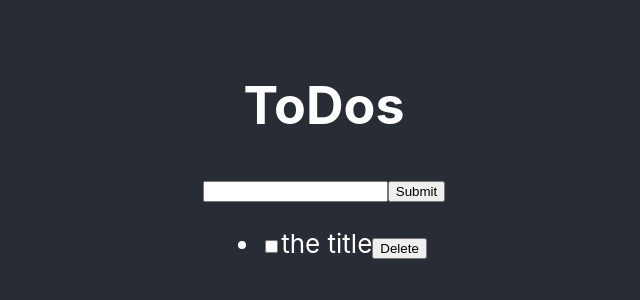
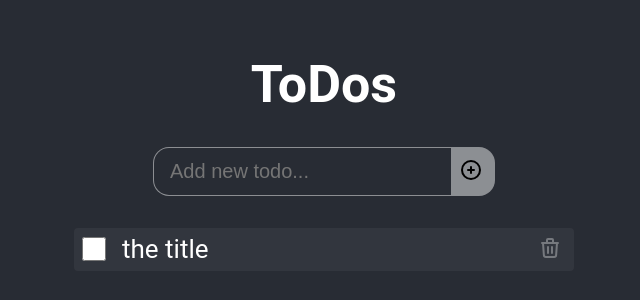
Before and after one commit to ahangarha/MV-React-ToDo, a React (Create React App) app: page / in a window 1280 px wide. Shown: the part 238-538 px from the top of the page, without its empty margins (316-956 px from the left). Built offline with nearby package versions, Linux system fonts and the light colour scheme.

Commit message:
improve style

```diff
--- a/src/App.css
+++ b/src/App.css
@@ -5,12 +5,6 @@
 .App-logo {
   height: 40vmin;
   pointer-events: none;
-}
-
-@media (prefers-reduced-motion: no-preference) {
-  .App-logo {
-    animation: App-logo-spin infinite 20s linear;
-  }
 }
 
 .App-header {
@@ -24,15 +18,95 @@
   color: white;
 }
 
-.App-link {
-  color: #61dafb;
+form {
+  display: flex;
+  margin-block: 2rem;
 }
 
-@keyframes App-logo-spin {
-  from {
-    transform: rotate(0deg);
-  }
-  to {
-    transform: rotate(360deg);
-  }
+form input {
+  border: 1px solid #fff7;
+  font-size: 1.25rem;
 }
+
+form input[type="text"] {
+  padding: 0.75rem 1rem;
+  border-top-left-radius: 1rem;
+  border-bottom-left-radius: 1rem;
+  border-right: none;
+  background-color: transparent;
+  color: white;
+}
+
+form button[type="submit"] {
+  border-top-right-radius: 1rem;
+  border-bottom-right-radius: 1rem;
+  border: none;
+  padding-right: 0.75rem;
+  background-color: #fff7;
+}
+
+form button[type="submit"]:hover {
+  background-color: #ca5;
+}
+
+#todoList {
+  display: flex;
+  flex-direction: column;
+  gap: 0.5rem;
+  list-style: none;
+  width: 100%;
+  max-width: 500px;
+}
+
+.todoItem {
+  display: flex;
+  justify-content: space-between;
+  align-items: center;
+  gap: 0.5rem;
+  background-color: #ffffff0c;
+  border-radius: 0.25rem;
+}
+.todoItem input[type="checkbox"] {
+  margin: 0.5rem;
+  width: 1.5rem;
+  height: 1.5rem;
+}
+
+.todoItem .todoTitle {
+  flex-grow: 1;
+  text-align: left;
+  opacity: 1;
+}
+
+.todoItem .todoTitle.done {
+  opacity: 33%;
+  text-decoration: line-through;
+}
+
+.todoItem .deleteButton {
+  background-color: transparent;
+  color: #fff5;
+  padding: 0.5rem 0.75rem;
+}
+
+.todoItem .deleteButton:hover {
+  background-color: #fff3;
+  color: #fff;
+}
+
+.w-6 {
+  width: 1.5rem;
+}
+
+.h-6 {
+  height: 1.5rem;
+}
+
+button {
+  cursor: pointer;
+  border: none;
+}
+
+.btn {
+  padding: 0.5rem;
+}
--- a/src/App.js
+++ b/src/App.js
@@ -41,9 +41,7 @@ function App() {
       <header className="App-header">
         <h1>ToDos</h1>
         <TodoInput addNewTodo={addNewTodo} />
-        <ul>
-          <TodoItems todos={todos} toggleCompletion={toggleCompletion} deleteTodo={deleteTodo} />
-        </ul>
+        <TodoItems todos={todos} toggleCompletion={toggleCompletion} deleteTodo={deleteTodo} />
       </header>
     </div>
   );
--- a/src/components/TodoInput.js
+++ b/src/components/TodoInput.js
@@ -14,8 +14,10 @@ export default function TodoInput({ addNewTodo }) {
 
   return (
     <form onSubmit={onSubmit}>
-      <input type="text" value={title} onChange={onChange}></input>
-      <input type="submit"></input>
+      <input type="text" value={title} onChange={onChange} placeholder="Add new todo..."></input>
+      <button type="submit" className='btn'>
+        <svg class="w-6 h-6" fill="none" stroke="currentColor" viewBox="0 0 24 24" xmlns="http://www.w3.org/2000/svg"><path stroke-linecap="round" stroke-linejoin="round" stroke-width="2" d="M12 9v3m0 0v3m0-3h3m-3 0H9m12 0a9 9 0 11-18 0 9 9 0 0118 0z"></path></svg>
+      </button>
     </form>
   )
 }
--- a/src/components/TodoItem.js
+++ b/src/components/TodoItem.js
@@ -3,13 +3,11 @@ import PropTypes from 'prop-types'
 
 function TodoItem({todo, toggleCompletion, deleteTodo}) {
   return (
-    <li>
-      <label>
-        <input type="checkbox" checked={todo.completed} onChange={() => toggleCompletion(todo.index)} />
-        {todo.title}
-      </label>
-      <button type="button" className='btn' onClick={()=>deleteTodo(todo.index)}>
-      Delete
+    <li className="todoItem">
+      <input type="checkbox" checked={todo.completed} onChange={() => toggleCompletion(todo.index)} />
+      <p className={todo.completed ? "todoTitle done" : "todoTitle" }>{todo.title}</p>
+      <button type="button" className='btn deleteButton' onClick={()=>deleteTodo(todo.index)}>
+        <svg class="w-6 h-6" fill="none" stroke="currentColor" viewBox="0 0 24 24" xmlns="http://www.w3.org/2000/svg"><path stroke-linecap="round" stroke-linejoin="round" stroke-width="2" d="M19 7l-.867 12.142A2 2 0 0116.138 21H7.862a2 2 0 01-1.995-1.858L5 7m5 4v6m4-6v6m1-10V4a1 1 0 00-1-1h-4a1 1 0 00-1 1v3M4 7h16"></path></svg>
       </button>
     </li>
   )
--- a/src/components/TodoItems.js
+++ b/src/components/TodoItems.js
@@ -4,7 +4,7 @@ import TodoItem from './TodoItem'
 
 function TodoItems({todos, toggleCompletion, deleteTodo}) {
   return (
-    <>
+    <ul id="todoList">
       {
         todos.map((todo) => <TodoItem
           todo={todo}
@@ -13,7 +13,7 @@ function TodoItems({todos, toggleCompletion, deleteTodo}) {
           deleteTodo={deleteTodo}
         />)
       }
-    </>
+    </ul>
   )
 }
 
--- a/src/index.css
+++ b/src/index.css
@@ -1,13 +1,17 @@
+* {
+  margin: 0;
+  padding: 0;
+  box-sizing: border-box;
+}
+
 body {
-  margin: 0;
-  font-family: -apple-system, BlinkMacSystemFont, 'Segoe UI', 'Roboto', 'Oxygen',
-    'Ubuntu', 'Cantarell', 'Fira Sans', 'Droid Sans', 'Helvetica Neue',
+  font-family: 'Roboto',
     sans-serif;
   -webkit-font-smoothing: antialiased;
   -moz-osx-font-smoothing: grayscale;
 }
 
 code {
-  font-family: source-code-pro, Menlo, Monaco, Consolas, 'Courier New',
+  font-family: 'Courier New',
     monospace;
 }
```
